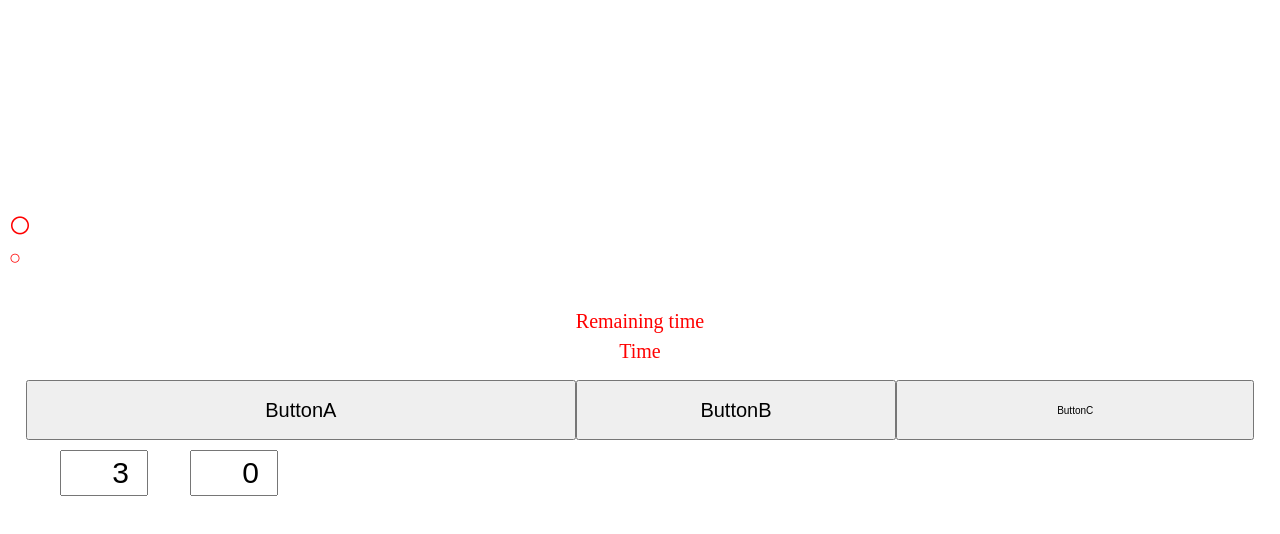
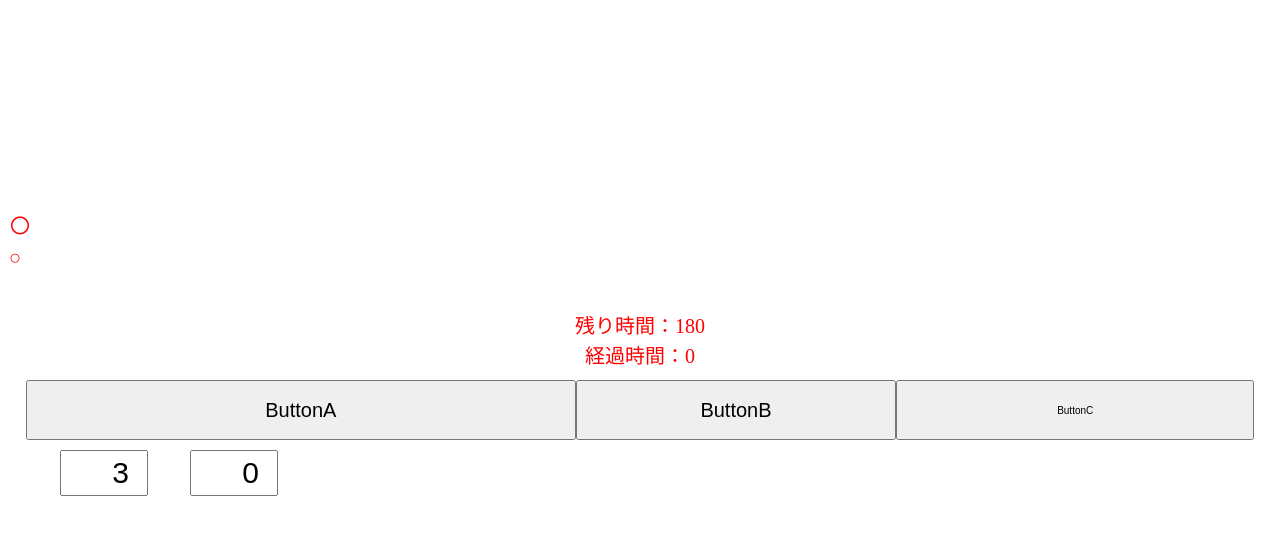
Before and after one commit to k19rs999/cpe04, a website: page www/index.html in a window 1280 px wide. Both pictures are taken after a click on the button "ButtonC". Drawn offline with Linux system fonts and the light colour scheme.

Commit message:
設定ボタンの処理を追加

```diff
--- a/www/index.html
+++ b/www/index.html
@@ -193,12 +193,15 @@
     function btnBClick(e){
       active = false;
 
-
     }
 
     // ButtonCがクリックされた時の処理
     function btnCClick(e){
         alarm();
+        active = false;
+        period = 60* parseInt($("#minute").val()) + parseInt($("#second").val());
+        $("#time").html("経過時間：0");
+        $("#remain").html("残り時間：" + period);
 
     }
 
```
